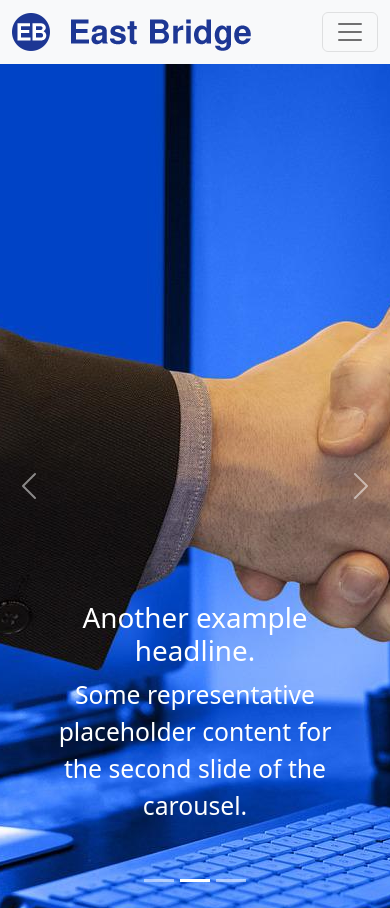
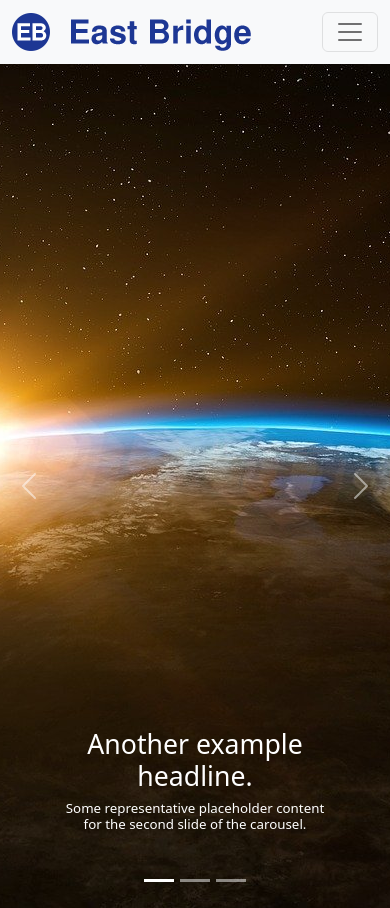
Before and after one commit to udarasan/eastbridge, a plain HTML site: page index.html in a window 390 px wide. Shown: the top 908 px of the page. Drawn offline with nearby package versions, Linux system fonts and the light colour scheme.

Commit message:
font size and tp color change

```diff
--- a/css/main.css
+++ b/css/main.css
@@ -76,9 +76,7 @@ header{
 main{
 
 }
-.title-name{
 
-}
 .bg{
     background-color: #1a2ea7;
     color: white;
@@ -93,3 +91,19 @@ main{
 .ccc{
     background: #b4b4b4 url('../img/carousel-3.jpg') no-repeat center center;
 }
+
+.c-title{
+    font-size: 50pt;
+}
+.c-prgh{
+    font-size: 30pt;
+}
+
+@media screen and (max-width: 480px) {
+    .c-title{
+        font-size: 20pt;
+    }
+    .c-prgh{
+        font-size: 10pt;
+    }
+}
--- a/index.html
+++ b/index.html
@@ -68,7 +68,7 @@
                     </li>
                     <li class="nav-item">
 
-                            <a class="nav-link fw-semibold text-black" href="tel:03-5812-8321" ><i class="bi bi-telephone-fill"></i>03-5812-8321</a>
+                            <a class="nav-link fw-semibold " style="color: blue;font-size: 14pt" href="tel:03-5812-8321" ><i class="bi bi-telephone-fill"></i>03-5812-8321</a>
                     </li>
                     <li class="nav-item">
                         <a class="nav-link fw-bold text-light bg-newBlue customBtn" href="#">お問い合わせ</a>
@@ -98,8 +98,8 @@
 
                 <div class="container ">
                     <div class="carousel-caption">
-                        <h1 class="fs-1 animate__animated animate__fadeInLeft" >Another example headline.</h1>
-                        <p class="fs-2 animate__animated animate__fadeInRight">Some representative placeholder content for the second slide of the carousel.</p>
+                        <h1 class="c-title animate__animated animate__fadeInLeft" >Another example headline.</h1>
+                        <h1 class="c-prgh animate__animated animate__fadeInRight">Some representative placeholder content for the second slide of the carousel.</h1>
 
                     </div>
                 </div>
@@ -109,8 +109,8 @@
 
                 <div class="container">
                     <div class="carousel-caption">
-                        <h1 class="fs-1 animate__animated animate__fadeInLeft" >Another example headline.</h1>
-                        <p class="fs-2 animate__animated animate__fadeInRight">Some representative placeholder content for the second slide of the carousel.</p>
+                        <h1 class="c-title animate__animated animate__fadeInLeft" >Another example headline.</h1>
+                        <h1 class="c-prgh animate__animated animate__fadeInRight">Some representative placeholder content for the second slide of the carousel.</h1>
 
                     </div>
                 </div>
@@ -120,8 +120,8 @@
 
                 <div class="container">
                     <div class="carousel-caption">
-                        <h1 class="fs-1 animate__animated animate__fadeInLeft" >Another example headline.</h1>
-                        <p class="fs-2 animate__animated animate__fadeInRight">Some representative placeholder content for the second slide of the carousel.</p>
+                        <h1 class="c-title animate__animated animate__fadeInLeft" >Another example headline.</h1>
+                        <h1 class="c-prgh animate__animated animate__fadeInRight">Some representative placeholder content for the second slide of the carousel.</h1>
 
                     </div>
                 </div>
```
